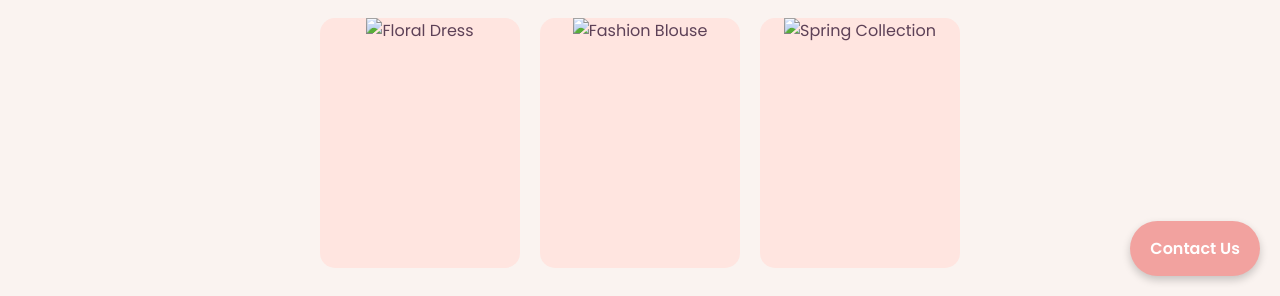
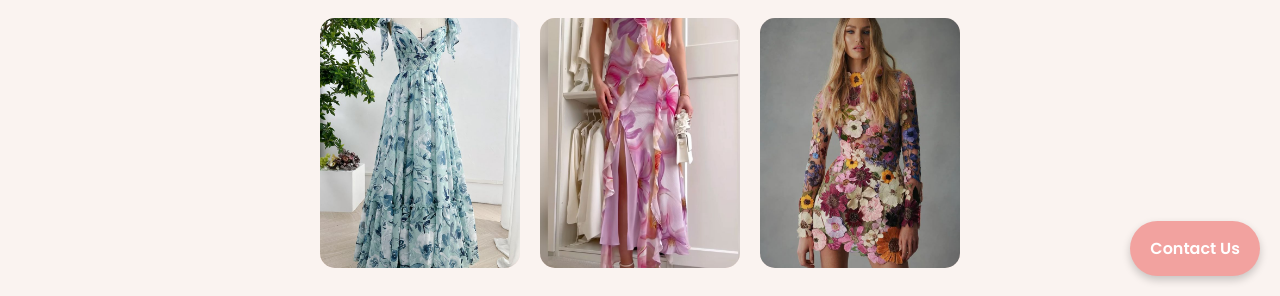
Before and after one commit to tushitasingh/HTML, a plain HTML site: page index.html in a window 1280 px wide. Shown: the part 504-800 px from the top of the page. Drawn offline with nearby package versions, Linux system fonts and the light colour scheme.

Commit message:
fixed image paths

```diff
--- a/index.html
+++ b/index.html
@@ -190,13 +190,13 @@
 
     <section id="collection" class="gallery">
         <div class="item">
-            <img src="C:\Users\tushi\Downloads\img1.jpg" alt="Floral Dress">
+            <img src="images/img1.jpg" alt="Floral Dress">
         </div>
         <div class="item">
-            <img src="C:\Users\tushi\Downloads\img2.jpg" alt="Fashion Blouse">
+            <img src="images/img2.jpg" alt="Fashion Blouse">
         </div>
         <div class="item">
-            <img src="C:\Users\tushi\Downloads\img3.jpg" alt="Spring Collection">
+            <img src="images/img3.jpg" alt="Spring Collection">
         </div>
     </section>
 
```
Also changed, not shown: images/img1.jpg (added), images/img2.jpg (added), images/img3.jpg (added).
